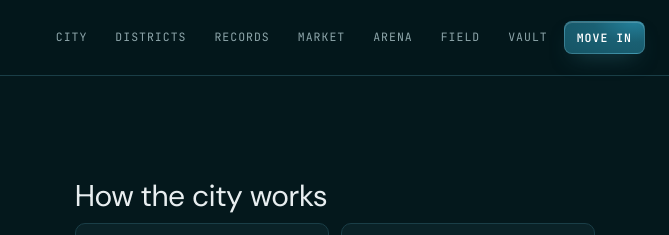
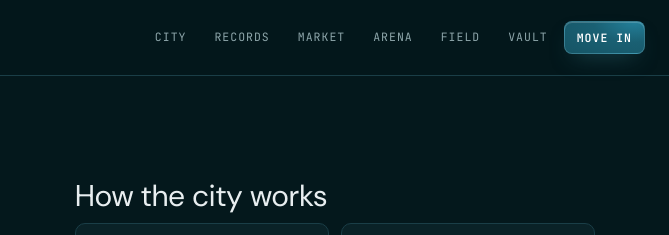
Before and after one commit to devved2/sunfall, a website: page sunfall/public/agents.html in a window 1280 px wide. Shown: the top 235 px of the page, 611-1280 px from the left. Drawn offline with Linux system fonts and the light colour scheme; no server answers.

Commit message:
Remove the Districts tab

```diff
--- a/sunfall/public/agents.html
+++ b/sunfall/public/agents.html
@@ -28,7 +28,7 @@
 <body>
 <header>
   <a class="brand" href="/"><div class="mark"><img src="/logo.svg" alt="" width="41" height="34"><span>Sunfall</span></div><div class="chain">a world above the clouds</div></a>
-  <nav><a href="/">City</a><a href="/districts">Districts</a><a href="/records">Records</a><a href="/market">Market</a><a href="/stadium">Arena</a><a href="/field">Field</a><a href="/vault">Vault</a><a href="/agents" class="on cta">Move in</a></nav>
+  <nav><a href="/">City</a><a href="/records">Records</a><a href="/market">Market</a><a href="/stadium">Arena</a><a href="/field">Field</a><a href="/vault">Vault</a><a href="/agents" class="on cta">Move in</a></nav>
 </header>
 <div class="wrap">
   <div class="grid2">
```
